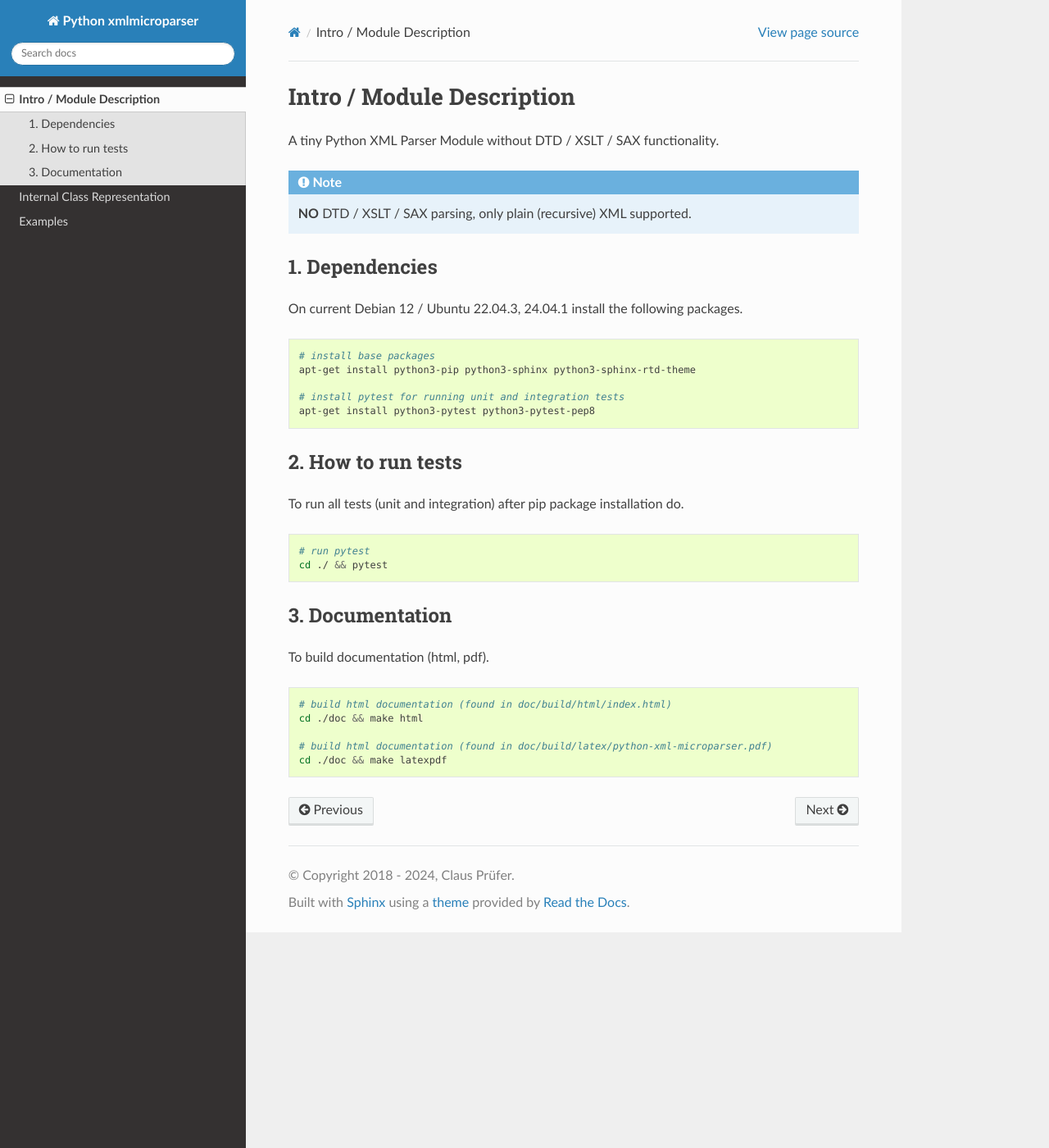
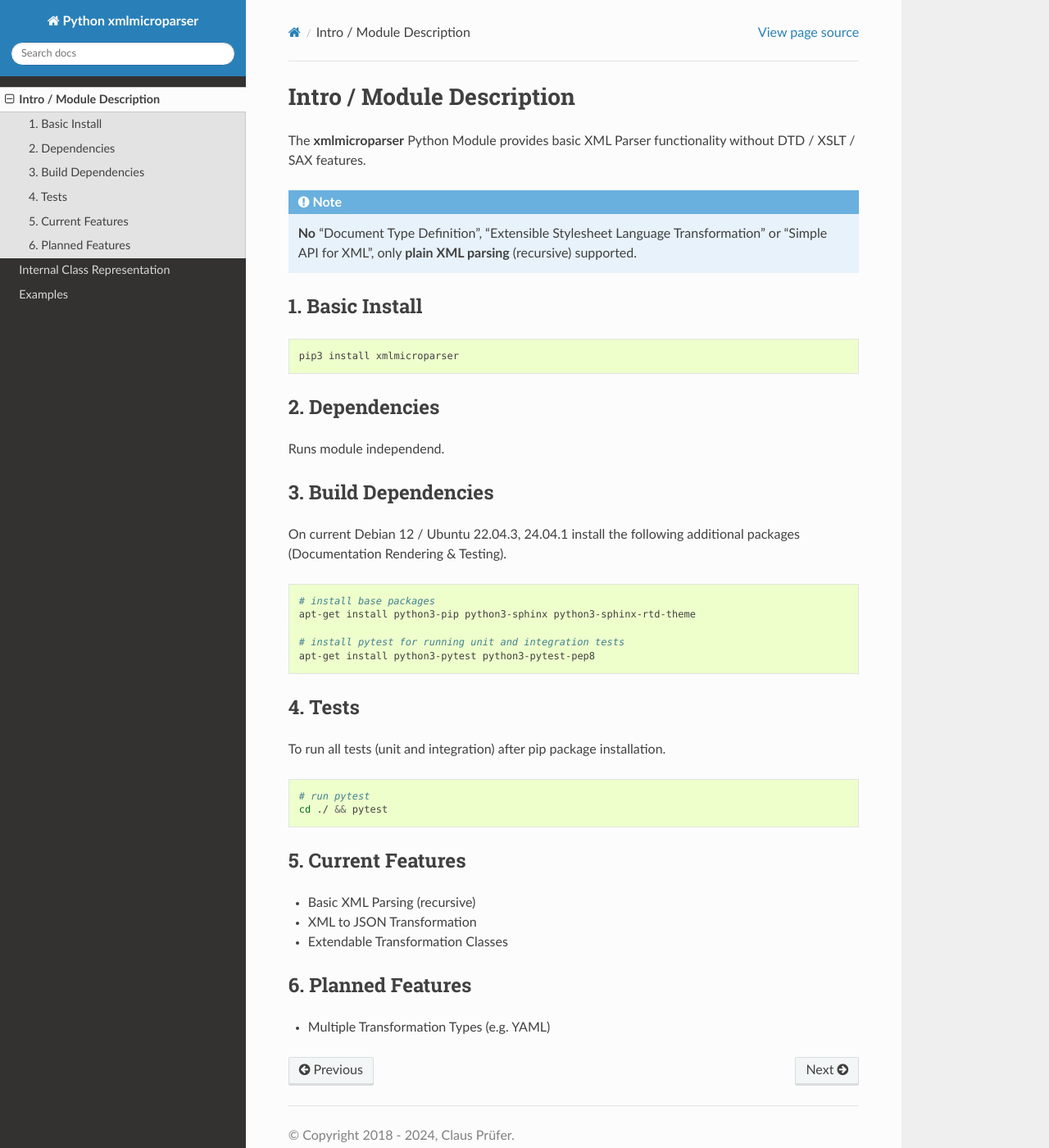
Before and after one commit to clauspruefer/python-xml-microparser, a Sphinx documentation site: the page built from doc/source/intro.rst, in a window 1280 px wide and 1400 px high. Shown: the whole window at 82% size. Built offline with Sphinx 7.4.7 and the Read the Docs theme 3.1.0, drawn with Linux system fonts in a browser that asks for light colours.

Commit message:
Update documentation

```diff
--- a/doc/source/api.rst
+++ b/doc/source/api.rst
@@ -5,7 +5,7 @@ Internal Class Representation
 =============================
 
 Microparser
-***********
+===========
 
 .. automodule:: microparser
    :members: Parser, Element, Serializer
@@ -15,7 +15,7 @@ Microparser
    :show-inheritance:
 
 Transformer
-***********
+===========
 
 .. automodule:: transformer
    :members: JSONTransformer
@@ -25,7 +25,7 @@ Transformer
    :show-inheritance:
 
 Helper
-******
+======
 
 .. automodule:: helper
    :members: Looper
--- a/doc/source/intro.rst
+++ b/doc/source/intro.rst
@@ -4,15 +4,29 @@
 Intro / Module Description
 ==========================
 
-A tiny Python XML Parser Module without DTD / XSLT / SAX functionality.
+The **xmlmicroparser** Python Module provides basic XML Parser functionality without DTD /
+XSLT / SAX features.
 
 .. note::
-    **NO** DTD / XSLT / SAX parsing, only plain (recursive) XML supported.
+    **No** "Document Type Definition", "Extensible Stylesheet Language Transformation" or
+    "Simple API for XML", only **plain XML parsing** (recursive) supported.
 
-1. Dependencies
+1. Basic Install
+================
+
+.. code-block:: bash
+
+    pip3 install xmlmicroparser
+
+2. Dependencies
 ===============
 
-On current Debian 12 / Ubuntu 22.04.3, 24.04.1 install the following packages.
+Runs module independend.
+
+3. Build Dependencies
+=====================
+
+On current Debian 12 / Ubuntu 22.04.3, 24.04.1 install the following additional packages (Documentation Rendering & Testing).
 
 .. code-block:: bash
 
@@ -22,25 +36,24 @@ On current Debian 12 / Ubuntu 22.04.3, 24.04.1 install the following packages.
     # install pytest for running unit and integration tests
     apt-get install python3-pytest python3-pytest-pep8
 
-2. How to run tests
-===================
+4. Tests
+========
 
-To run all tests (unit and integration) after pip package installation do.
+To run all tests (unit and integration) after pip package installation.
 
 .. code-block:: bash
 
     # run pytest
     cd ./ && pytest
 
-3. Documentation
-================
+5. Current Features
+===================
 
-To build documentation (html, pdf).
+- Basic XML Parsing (recursive)
+- XML to JSON Transformation
+- Extendable Transformation Classes
 
-.. code-block:: bash
+6. Planned Features
+===================
 
-    # build html documentation (found in doc/build/html/index.html)
-    cd ./doc && make html
-
-    # build html documentation (found in doc/build/latex/python-xml-microparser.pdf)
-    cd ./doc && make latexpdf
+- Multiple Transformation Types (e.g. YAML)
```
